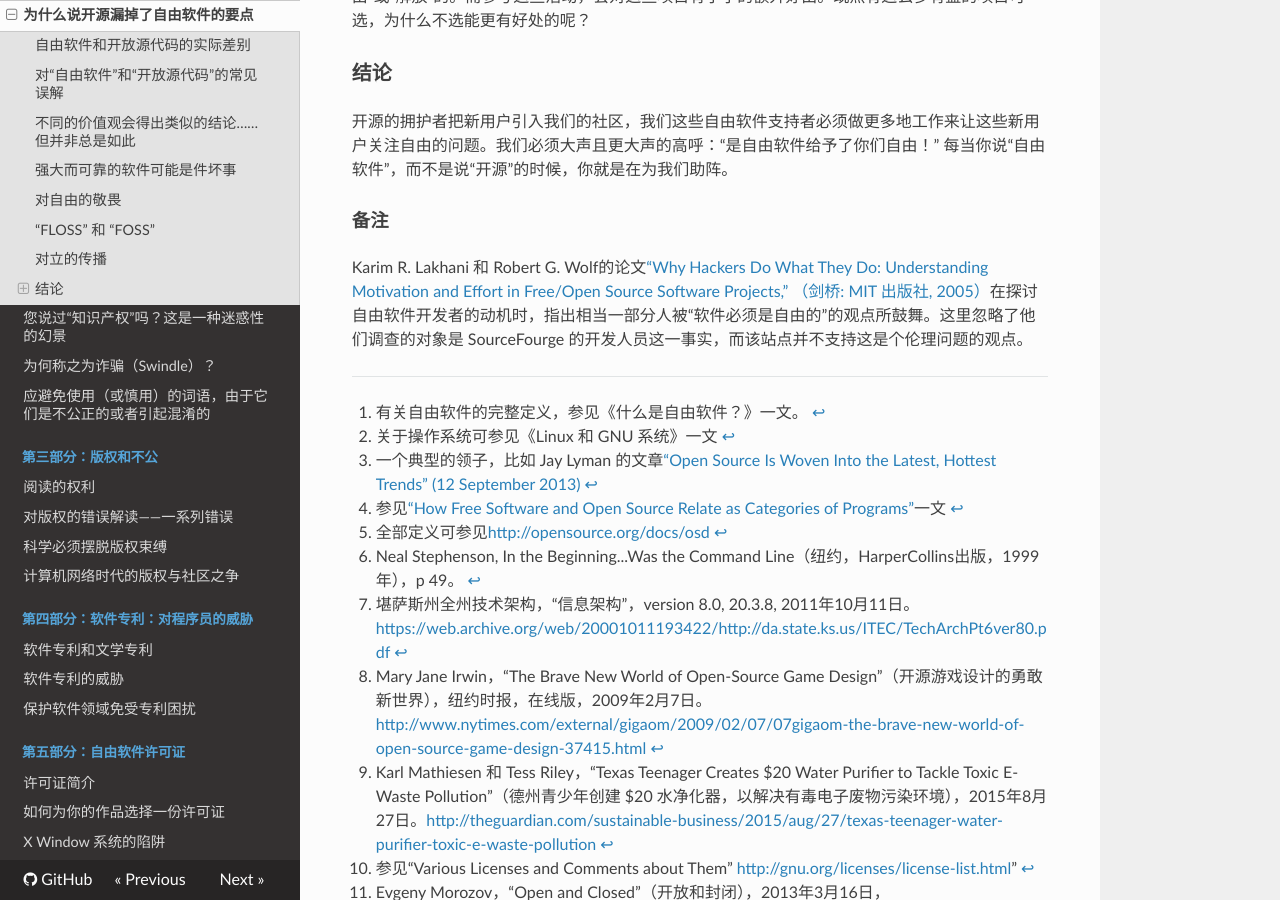
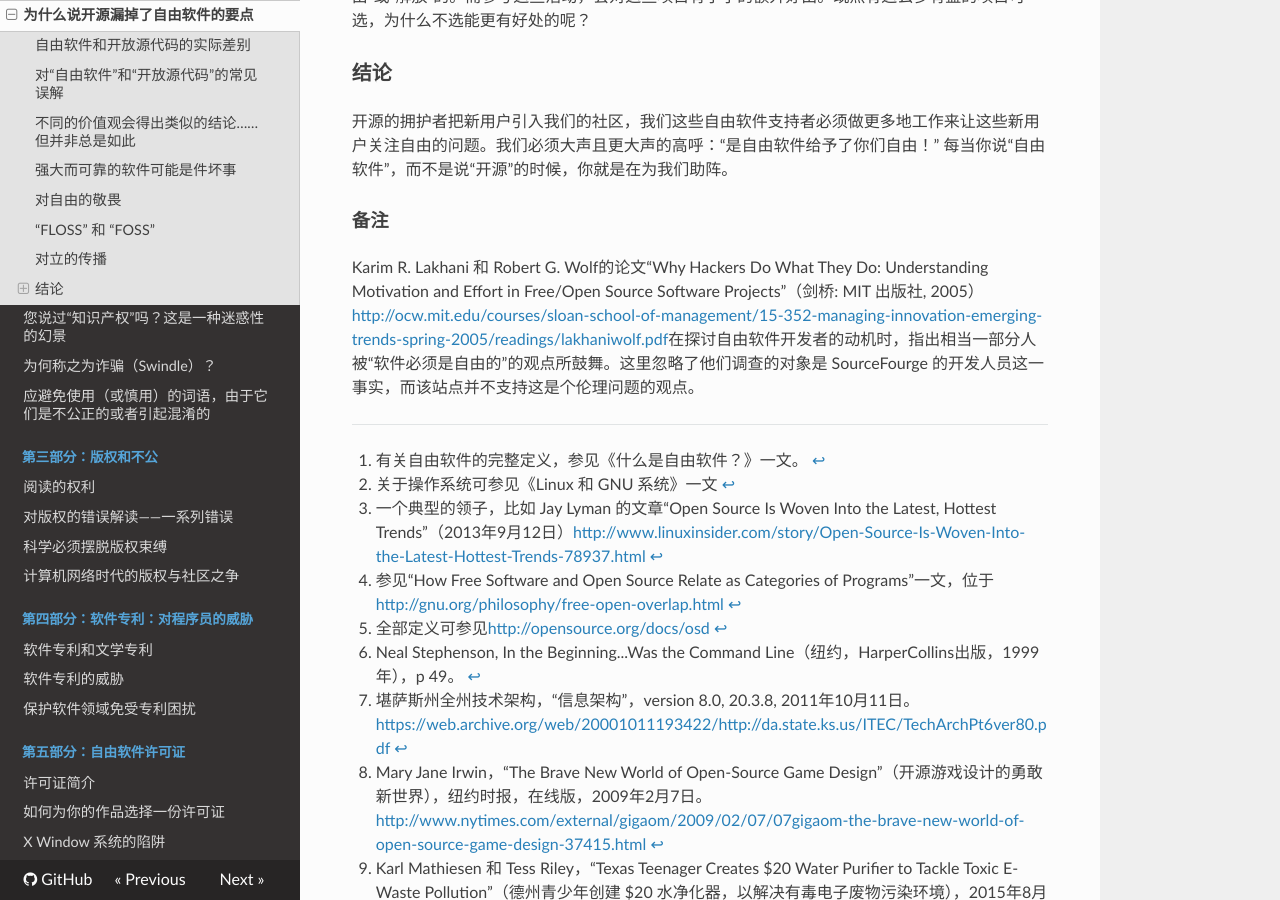
Before and after one commit to beijinglug/fsfs-zh, an MkDocs documentation site: the page built from docs/open-source-misses-the-point.md, in a window 1280 px wide and 900 px high, scrolled down 5325 px. Built offline with MkDocs 1.6.1, drawn with Linux system fonts in a browser that asks for light colours; nearby versions of some CDN libraries; old or Windows-style settings are respelled for this version of MkDocs; some of the changed text lies outside the part shown.

Commit message:
detail proofread chapter2

```diff
--- a/docs/open-source-misses-the-point.md
+++ b/docs/open-source-misses-the-point.md
@@ -109,15 +109,15 @@
 
 #### 备注
 
-Karim R. Lakhani 和 Robert G. Wolf的论文[“Why Hackers Do What They Do: Understanding Motivation and Effort in Free/Open Source Software Projects,” （剑桥: MIT 出版社, 2005）](http://ocw.mit.edu/courses/sloan-school-of-management/15-352-managing-innovation-emerging-trends-spring-2005/readings/lakhaniwolf.pdf)在探讨自由软件开发者的动机时，指出相当一部分人被“软件必须是自由的”的观点所鼓舞。这里忽略了他们调查的对象是 SourceFourge 的开发人员这一事实，而该站点并不支持这是个伦理问题的观点。
+Karim R. Lakhani 和 Robert G. Wolf的论文“Why Hackers Do What They Do: Understanding Motivation and Effort in Free/Open Source Software Projects”（剑桥: MIT 出版社, 2005）<http://ocw.mit.edu/courses/sloan-school-of-management/15-352-managing-innovation-emerging-trends-spring-2005/readings/lakhaniwolf.pdf>在探讨自由软件开发者的动机时，指出相当一部分人被“软件必须是自由的”的观点所鼓舞。这里忽略了他们调查的对象是 SourceFourge 的开发人员这一事实，而该站点并不支持这是个伦理问题的观点。
 
 [^open-1]: 有关自由软件的完整定义，参见《什么是自由软件？》一文。
 
 [^open-2]: 关于操作系统可参见《Linux 和 GNU 系统》一文
 
-[^open-3]: 一个典型的领子，比如 Jay Lyman 的文章[“Open Source Is Woven Into the Latest, Hottest Trends” (12 September 2013)](http://www.linuxinsider.com/story/Open-Source-Is-Woven-Into-the-Latest-Hottest-Trends-78937.html)
+[^open-3]: 一个典型的领子，比如 Jay Lyman 的文章“Open Source Is Woven Into the Latest, Hottest Trends”（2013年9月12日）<http://www.linuxinsider.com/story/Open-Source-Is-Woven-Into-the-Latest-Hottest-Trends-78937.html>
 
-[^open-4]: 参见[“How Free Software and Open Source Relate as Categories of Programs”](http://gnu.org/philosophy/free-open-overlap.html)一文
+[^open-4]: 参见“How Free Software and Open Source Relate as Categories of Programs”一文，位于<http://gnu.org/philosophy/free-open-overlap.html>
 
 [^open-5]: 全部定义可参见<http://opensource.org/docs/osd>
 
```
Also changed, not shown: other parts of docs/open-source-misses-the-point.md (+1 -1 lines), docs/categories.md (+2 -2 lines), docs/words-to-avoid.md (+4 -6 lines).
